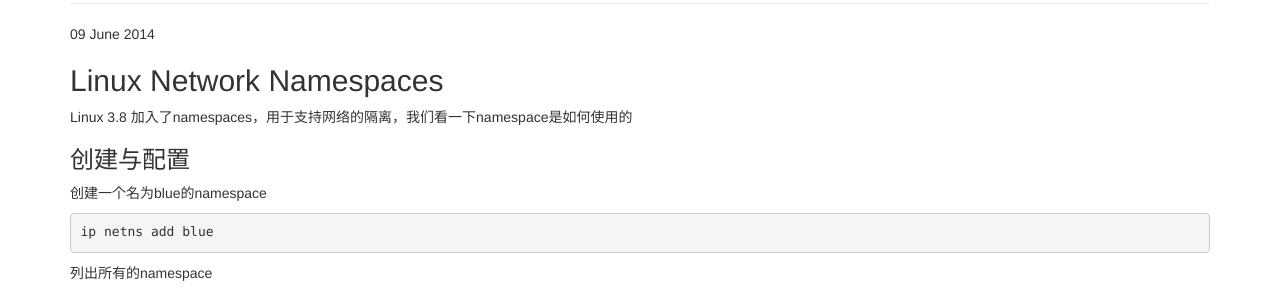
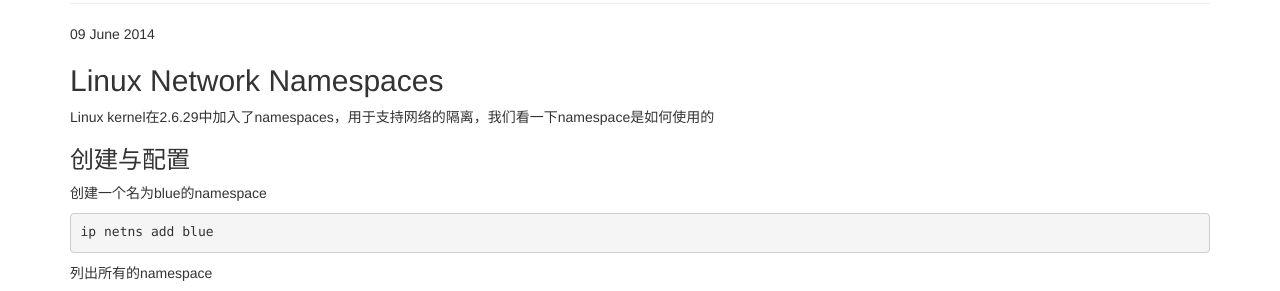
Before and after one commit to taget/taget.github.io, a Jekyll site: the page built from _posts/openstack/2014-06-09-linux-network-namespace.md, in a window 1280 px wide. Shown: the part 168-459 px from the top of the page. Built offline with Jekyll 4.4.1, drawn with Linux system fonts in a browser that asks for light colours; nearby versions of some CDN libraries; library files that are not in the unit come from our copies; comment, search, counter and statistics services are not loaded.

Commit message:
Correct version of supporting network namespace
Signed-off-by: Eli <taget@163.com>

```diff
--- a/_posts/openstack/2014-06-09-linux-network-namespace.md
+++ b/_posts/openstack/2014-06-09-linux-network-namespace.md
@@ -6,7 +6,7 @@ tags : [networking, linux]
 
 ## Linux Network Namespaces
 
-Linux 3.8 加入了namespaces，用于支持网络的隔离，我们看一下namespace是如何使用的
+Linux kernel在2.6.29中加入了namespaces，用于支持网络的隔离，我们看一下namespace是如何使用的
 
 ### 创建与配置
 
```
